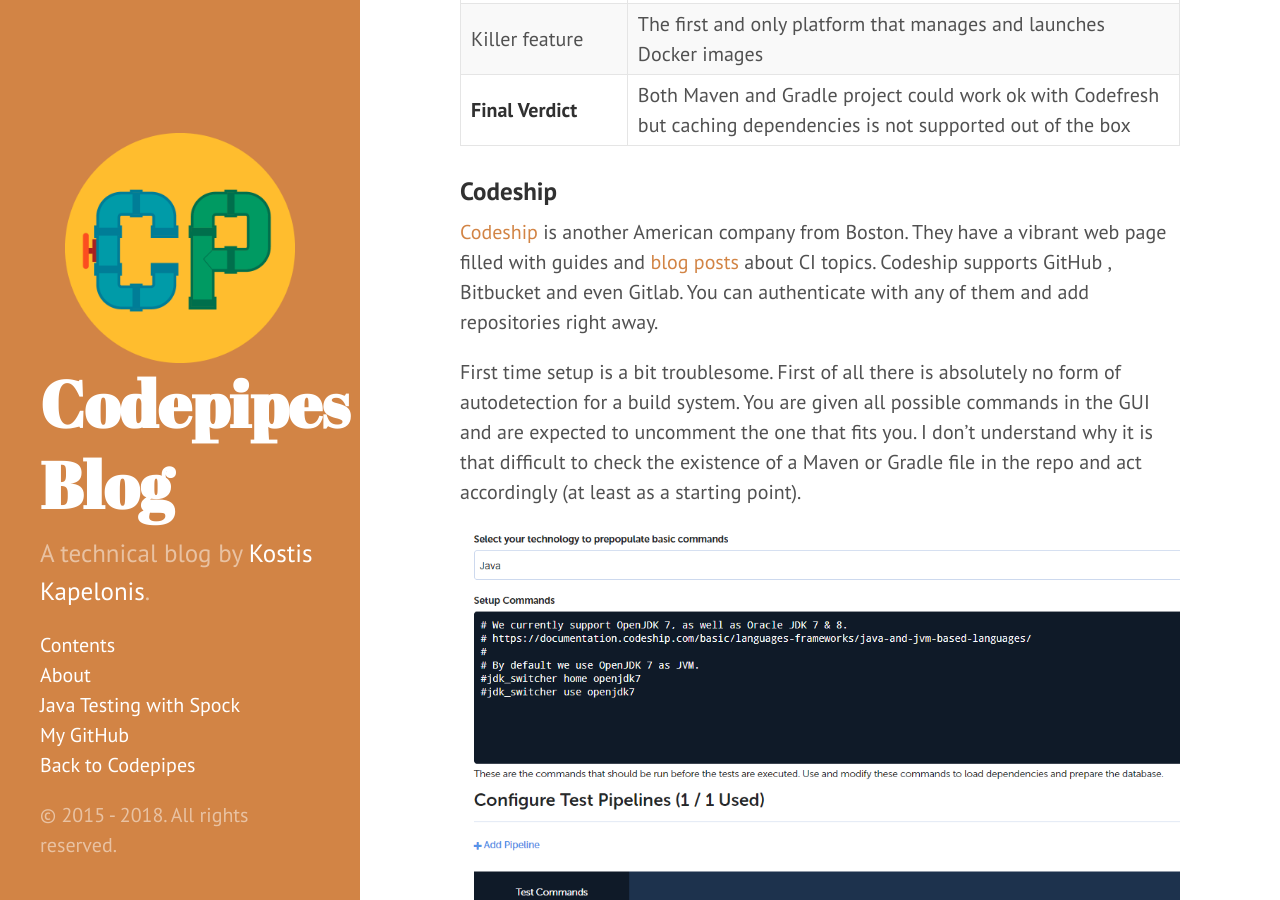
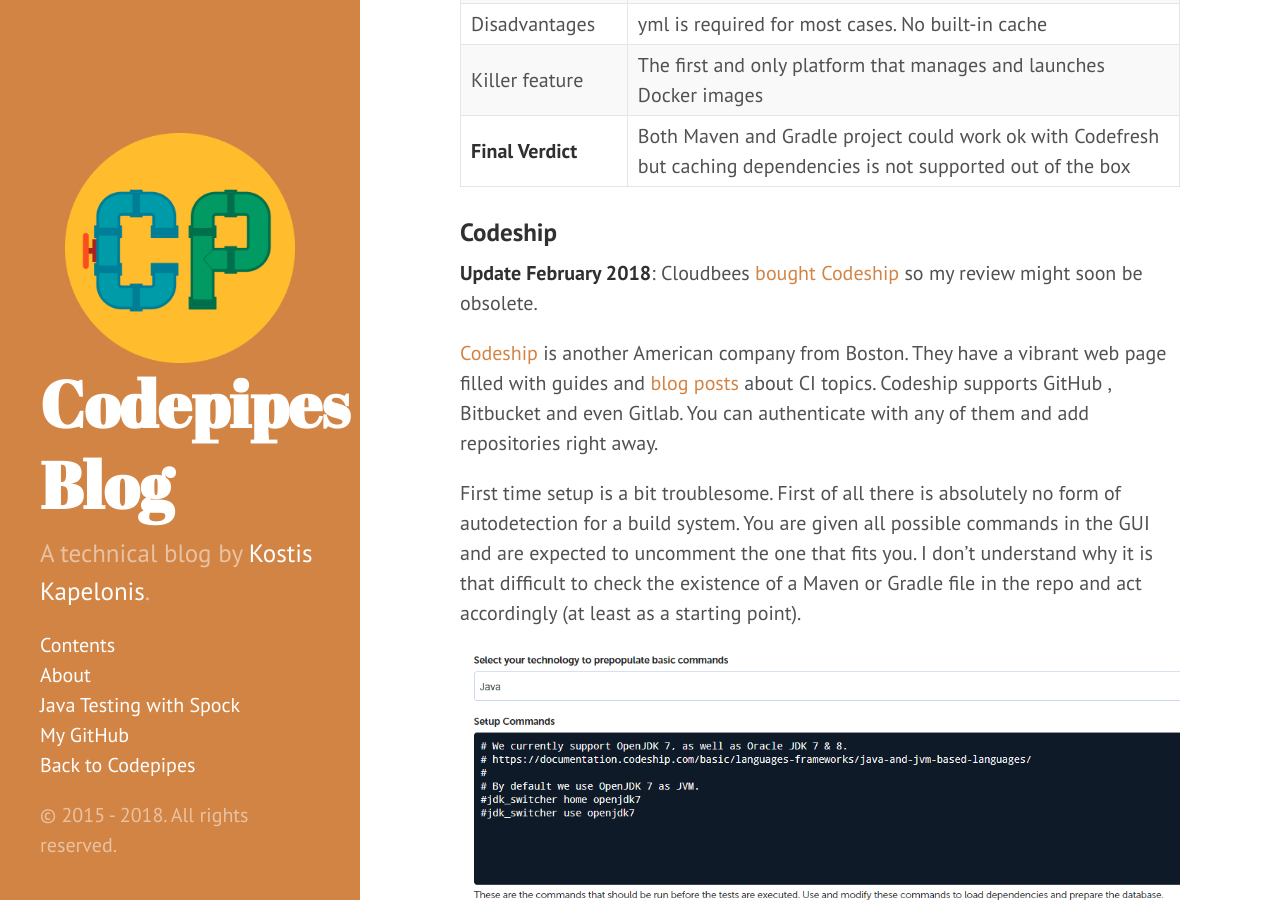
Before and after one commit to kkapelon/kkapelon.github.io, a Jekyll site: the page built from _posts/2017-03-02-hosted-ci-comparison.md, in a window 1280 px wide and 900 px high, scrolled down 14749 px. Built offline with Jekyll 4.4.1, drawn with Linux system fonts in a browser that asks for light colours; some of the changed text lies outside the part shown.

Commit message:
Cloudbees bought Codeship

```diff
--- a/_posts/2017-03-02-hosted-ci-comparison.md
+++ b/_posts/2017-03-02-hosted-ci-comparison.md
@@ -6,6 +6,7 @@
 
 | Version history | Changes       |
 | -------------   |:--------|
+| February 2018      | [Cloudbees](https://www.cloudbees.com/)  buys [Codeship](#codeship) |
 | September 2017      | [Puppet](https://puppet.com/)  buys [Distelli](#distelli) |
 | July 2017      | [Codeship](#codeship)  redesigned their UI |
 | April 2017      | Oracle buys [Wercker](#wercker)  |
@@ -259,6 +260,8 @@
 | **Final Verdict**    | Both Maven and Gradle project could work ok with Codefresh but caching dependencies is not supported out of the box |
 
 ### Codeship
+
+**Update February 2018**: Cloudbees [bought Codeship](https://blog.codeship.com/codeship-acquired-by-cloudbees/) so my review might soon be obsolete.
 
 [Codeship](https://codeship.com/) is another American company from Boston. They have a vibrant web page filled
 with guides and [blog posts](https://blog.codeship.com/) about CI topics. Codeship supports GitHub , Bitbucket and even Gitlab. You can authenticate with any of them and
```
